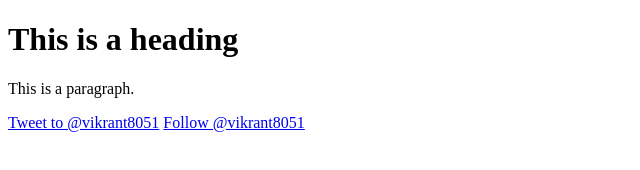
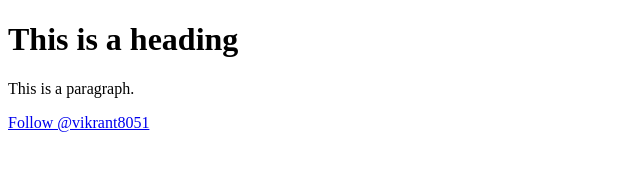
Before and after one commit to vikrant8051/vikrant8051.github.io, a plain HTML site: page index.html in a window 1280 px wide. Shown: the whole page, without its empty margins (0-640 px from the left). Drawn offline with Linux system fonts and the light colour scheme.

Commit message:
Update index.html

```diff
--- a/index.html
+++ b/index.html
@@ -6,5 +6,5 @@
 <h1>This is a heading</h1>
 <p>This is a paragraph.</p>
 
-<a href="https://twitter.com/intent/tweet?screen_name=vikrant8051&ref_src=twsrc%5Etfw" class="twitter-mention-button" data-show-count="false">Tweet to @vikrant8051</a><script async src="https://platform.twitter.com/widgets.js" charset="utf-8"></script>
+
 <a href="https://twitter.com/vikrant8051?ref_src=twsrc%5Etfw" class="twitter-follow-button" data-show-count="false">Follow @vikrant8051</a><script async src="https://platform.twitter.com/widgets.js" charset="utf-8"></script>
```
